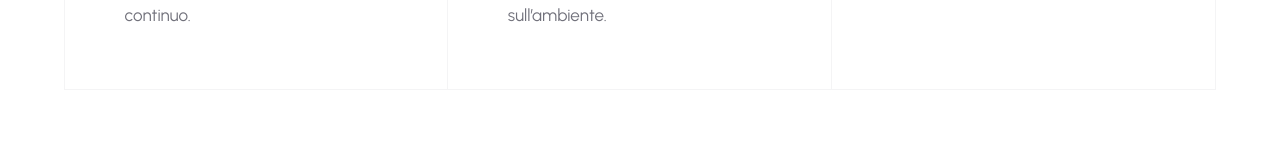
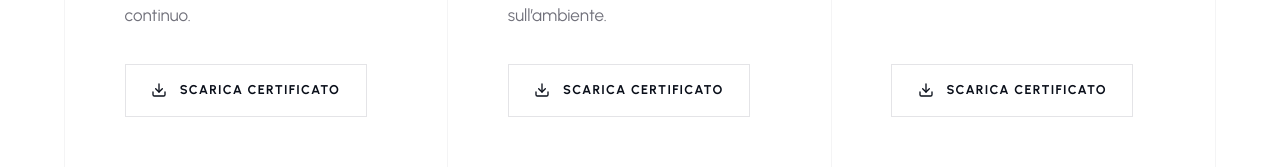
Before and after one commit to Mirkotorrisi/trialux, a Next.js app: page /certificazioni in a window 1280 px wide. Shown: the part 1511-1678 px from the top of the page. Built offline with nearby package versions, Linux system fonts and the light colour scheme.

Commit message:
added download button
Former-commit-id: 266feb54a594b6e0db80c4a16d82801ba83d8ddd

```diff
--- a/src/app/(frontend)/certificazioni/page.tsx
+++ b/src/app/(frontend)/certificazioni/page.tsx
@@ -1,9 +1,11 @@
+'use client'
+
 import { Header } from '../_components/Header'
 import { FadeIn } from '../_components/FadeIn'
 import { DecorativePattern } from '../_components/DecorativeArcs'
 import { Parallax } from '../_components/Parallax'
 import Link from 'next/link'
-import { ArrowUpRight, ShieldCheck, Leaf, HardHat, Scale, Globe, FileCheck } from 'lucide-react'
+import { ArrowUpRight, ShieldCheck, Leaf, HardHat, Scale, Globe, FileCheck, Download } from 'lucide-react'
 
 export default function CertificazioniPage() {
   return (
@@ -66,21 +68,24 @@ export default function CertificazioniPage() {
                   color: '#55ABE4',
                   icon: <ShieldCheck size={48} />,
                   title: 'Sistema di gestione per la qualità',
-                  text: 'La certificazione ISO 9001 attesta che Trialux mantiene un sistema di gestione conforme allo standard internazionale. Significa processi documentati, controllo costante delle attività e miglioramento continuo.'
+                  text: 'La certificazione ISO 9001 attesta che Trialux mantiene un sistema di gestione conforme allo standard internazionale. Significa processi documentati, controllo costante delle attività e miglioramento continuo.',
+                  fileUrl: '#'
                 },
                 {
                   code: 'ISO 14001',
                   color: '#F0921E',
                   icon: <Leaf size={48} />,
                   title: 'Sistema di gestione ambientale',
-                  text: 'Dimostriamo il nostro impegno nella gestione responsabile degli impatti ambientali legati alle attività di cantiere. Monitoriamo i consumi, gestiamo i rifiuti e minimizziamo l’impatto sull’ambiente.'
+                  text: 'Dimostriamo il nostro impegno nella gestione responsabile degli impatti ambientali legati alle attività di cantiere. Monitoriamo i consumi, gestiamo i rifiuti e minimizziamo l’impatto sull’ambiente.',
+                  fileUrl: '#'
                 },
                 {
                   code: 'ISO 45001',
                   color: '#EE2430',
                   icon: <HardHat size={48} />,
                   title: 'Salute e sicurezza sul lavoro',
-                  text: 'La sicurezza è la nostra priorità. ISO 45001 attesta la gestione dei rischi professionali. Tutto il personale è formato per operare in sicurezza anche in condizioni critiche.'
+                  text: 'La sicurezza è la nostra priorità. ISO 45001 attesta la gestione dei rischi professionali. Tutto il personale è formato per operare in sicurezza anche in condizioni critiche.',
+                  fileUrl: '#'
                 }
               ].map((cert, idx) => (
                 <FadeIn key={idx} delay={idx * 150} className="group relative overflow-hidden border-r last:border-r-0 border-zinc-100">
@@ -90,7 +95,7 @@ export default function CertificazioniPage() {
                     style={{ backgroundColor: cert.color }}
                   />
 
-                  <div className="relative z-10 p-8 md:p-14 h-full flex flex-col justify-between min-h-[320px] md:min-h-[380px]">
+                  <div className="relative z-10 p-8 md:p-14 h-full flex flex-col justify-between min-h-[380px] md:min-h-[460px]">
                     <div>
                       <div className="mb-10 flex items-center justify-between">
                         <div
@@ -107,9 +112,26 @@ export default function CertificazioniPage() {
                       <h3 className="text-2xl font-black mb-6 leading-tight tracking-tighter group-hover:text-white transition-colors">
                         {cert.title}
                       </h3>
-                      <p className="text-zinc-500 text-base leading-relaxed group-hover:text-white/90 transition-colors">
+                      <p className="text-zinc-500 text-base leading-relaxed group-hover:text-white/90 transition-colors mb-8">
                         {cert.text}
                       </p>
+                    </div>
+
+                    <div>
+                      <a
+                        href={cert.fileUrl}
+                        download
+                        onClick={(e) => {
+                          if (cert.fileUrl === '#') {
+                            e.preventDefault();
+                            alert('Il file di certificazione sarà disponibile a breve.');
+                          }
+                        }}
+                        className="inline-flex items-center gap-3 text-xs font-bold uppercase tracking-widest py-4 px-6 border border-zinc-200 text-[#0a0f1a] transition-all duration-300 group-hover:text-white group-hover:border-white/30 hover:!bg-white hover:!text-[#0a0f1a]"
+                      >
+                        <Download size={16} />
+                        <span>Scarica certificato</span>
+                      </a>
                     </div>
                   </div>
                 </FadeIn>
```
